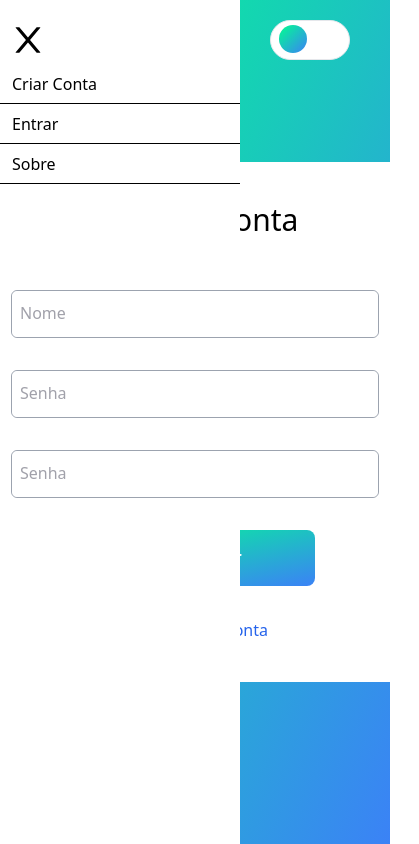
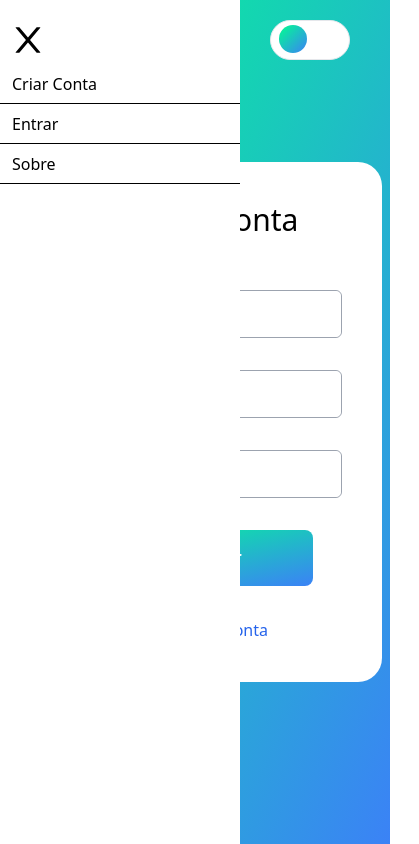
Before and after one commit to gabrielbarros23/formulario-basico-experimental, a Next.js app: page / in a window 390 px wide. Both pictures are taken after a click on the button 60 px from the left and 40 px from the top of the page. Shown: the whole page, 419 px wide, since content can reach past the window. Built offline with nearby package versions, Linux system fonts and the light colour scheme.

Commit message:
adicionando responsividade

```diff
--- a/src/app/components/AsideMenu.tsx
+++ b/src/app/components/AsideMenu.tsx
@@ -33,7 +33,7 @@ export function AsideMenu() {
 
       {menuOpen && (
         <div
-          className={`h-screen absolute bg-white -left-10 -top-0 w-60 pt-16 ${menuAnimation}  dark:text-white dark:bg-zinc-700`}
+          className={`h-screen absolute bg-white -left-10 -top-0 w-60 pt-16 z-10 ${menuAnimation}  dark:text-white dark:bg-zinc-700`}
         >
           <button
             onClick={handleExitIconSwitchAnimation}
--- a/src/app/components/Background.tsx
+++ b/src/app/components/Background.tsx
@@ -2,7 +2,7 @@
 
 export function Background({ children }: any) {
   return (
-    <div className=" from-custom-green to-blue-500 bg-gradient-to-br flex min-h-screen flex-col items-center justify-center dark:from-black dark:to-[#602588] dark:via-[#261b38]">
+    <div className=" from-custom-green to-blue-500 bg-gradient-to-br flex min-h-screen flex-col items-center justify-center dark:from-black dark:to-[#602588] dark:via-[#261b38] px-2 sm:px-0 overflow-y-hidden">
       {children}
     </div>
   )
--- a/src/app/components/ButtonSubmit.tsx
+++ b/src/app/components/ButtonSubmit.tsx
@@ -6,7 +6,6 @@ import {
   InputsValidationRegister,
   InputsValidationLogin,
 } from '../utils/SubmitValidation'
-import { useRouter } from 'next/router'
 import { useEffect, useState } from 'react'
 
 interface ButtonProps {
@@ -60,7 +59,7 @@ export function ButtonSubmit({ submitFunction, text }: ButtonProps) {
   }
 
   return (
-    <div className="w-60 h-14 from-custom-green to-blue-500 bg-gradient-to-br rounded-lg overflow-hidden dark:from-black dark:to-[#602588] dark:via-[#261b38]">
+    <div className="w-4/5 sm:w-60 h-14 from-custom-green to-blue-500 bg-gradient-to-br rounded-lg overflow-hidden min-w-[120px] dark:from-black dark:to-[#602588] dark:via-[#261b38]">
       <button
         className="w-full h-full flex justify-center items-center text-2xl text-white "
         onClick={(e) => handleSubmit(e)}
--- a/src/app/components/Form.tsx
+++ b/src/app/components/Form.tsx
@@ -1,6 +1,6 @@
 export function Form({ children }: any) {
   return (
-    <form className=" w-[28rem] bg-white flex gap-8 flex-col items-center p-10 rounded-3xl dark:bg-[#2f2f2f]">
+    <form className=" w-full bg-white flex gap-8 flex-col items-center p-10 rounded-3xl dark:bg-[#2f2f2f] sm:w-[28rem]">
       {children}
     </form>
   )
--- a/src/app/layout.tsx
+++ b/src/app/layout.tsx
@@ -10,7 +10,7 @@ export const metadata = {
 export default function RootLayout({ children }: { children: ReactNode }) {
   return (
     <html lang="pt-br">
-      <body className=" overflow-y-hidden">
+      <body>
         <CreateHooksContextProvider>{children}</CreateHooksContextProvider>
       </body>
     </html>
--- a/src/app/login/page.tsx
+++ b/src/app/login/page.tsx
@@ -11,7 +11,7 @@ export default async function login() {
       <Header />
 
       <Form>
-        <h1 className="text-3xl w-full h-14 flex justify-center items-start">
+        <h1 className="text-3xl w-11/12 h-14 flex justify-center items-start min-w-[120px]">
           Entrar na Conta
         </h1>
 
--- a/src/app/page.tsx
+++ b/src/app/page.tsx
@@ -11,7 +11,7 @@ export default function Home() {
       <Header />
 
       <Form>
-        <h1 className="text-3xl w-full h-14 flex justify-center items-start">
+        <h1 className="text-3xl w-11/12 h-14 flex justify-center items-start text-center min-w-[118px]">
           Crie Sua Conta
         </h1>
 
```
